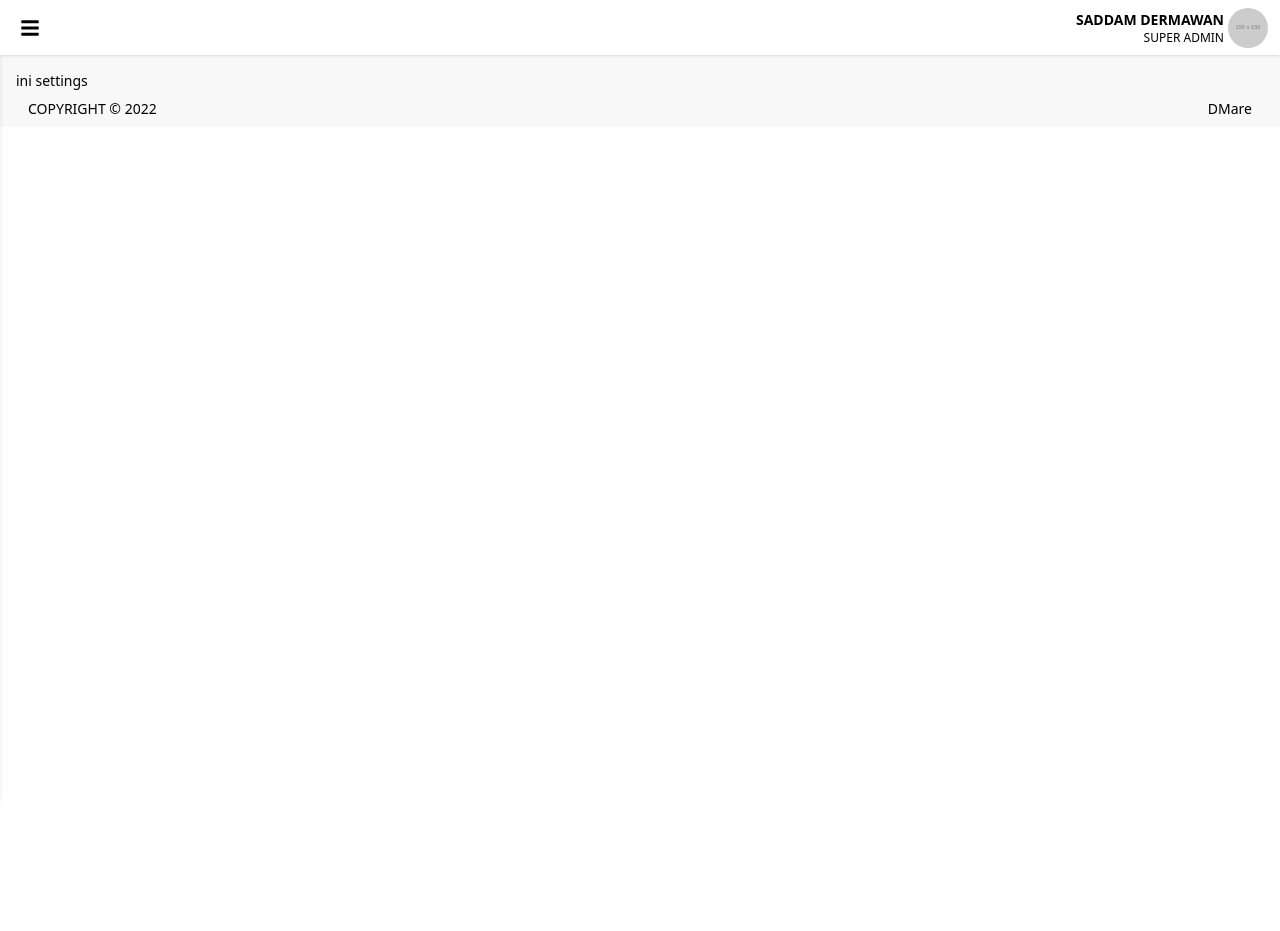
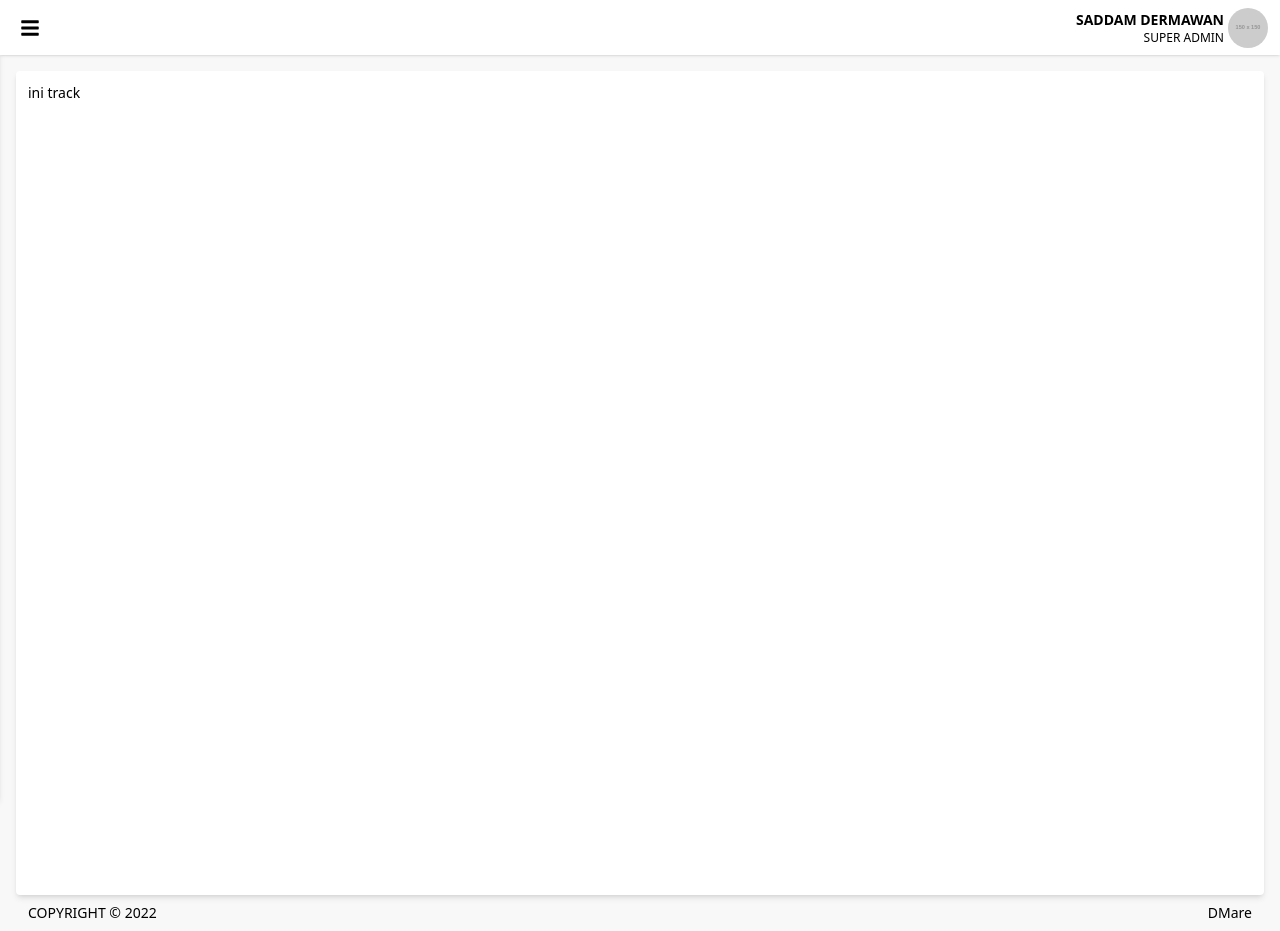
Before and after one commit to saddam-der/template-system-v2, a Next.js app: page /track in a window 1280 px wide. Before the commit the page ends 800 px from the top, so only its background shows below. Built offline with nearby package versions, Linux system fonts and the light colour scheme.

Commit message:
update profile click

```diff
--- a/package.json
+++ b/package.json
@@ -9,6 +9,7 @@
     "lint": "next lint"
   },
   "dependencies": {
+    "@headlessui/react": "^1.7.14",
     "@reduxjs/toolkit": "^1.9.3",
     "@tanem/react-nprogress": "^5.0.33",
     "@tanstack/react-query": "^4.28.0",
--- /dev/null
+++ b/src/components/layouts/config.tsx
@@ -0,0 +1,42 @@
+import { motion, AnimatePresence } from 'framer-motion';
+import { useRouter } from 'next/router';
+
+const variants = {
+  out: {
+    opacity: 0,
+    y: 40,
+    transition: {
+      duration: 0.75,
+    },
+  },
+  in: {
+    opacity: 1,
+    y: 0,
+    transition: {
+      duration: 0.75,
+      delay: 0.5,
+    },
+  },
+};
+
+type Props = {
+  children: React.ReactNode;
+};
+
+export default function Config({ children }: Props) {
+  const router = useRouter();
+
+  return (
+    <AnimatePresence>
+      <motion.div
+        key={router.route}
+        variants={variants}
+        initial="out"
+        animate="in"
+        exit="out"
+      >
+        {children}
+      </motion.div>
+    </AnimatePresence>
+  );
+}
--- a/src/components/layouts/index.tsx
+++ b/src/components/layouts/index.tsx
@@ -4,12 +4,34 @@ import { RootState } from '@store/store';
 import Topbar from './topbar';
 import Sidebar from './sidebar';
 import Footer from './footer';
+import { motion, AnimatePresence } from 'framer-motion';
+import { useRouter } from 'next/router';
+
+const variants = {
+  out: {
+    opacity: 0.25,
+    // y: 40,
+    // transition: {
+    //   duration: 0.75,
+    // },
+  },
+  in: {
+    opacity: 1,
+    // y: 0,
+    // transition: {
+    //   duration: 0.75,
+    //   delay: 0.5,
+    // },
+  },
+};
 
 type Props = {
   children: React.ReactNode;
 };
 
 export default function Layout({ children }: Props) {
+  const router = useRouter();
+
   const sidebarVisible = useSelector(
     (state: RootState) => state.app.themeConfig.layout.sidebar.isActive
   );
@@ -24,8 +46,18 @@ export default function Layout({ children }: Props) {
           sidebarVisible ? '' : 'wrapper__collapsed'
         )}
       >
-        {children}
-        <Footer />
+        <AnimatePresence>
+          <motion.div
+            key={router.route}
+            variants={variants}
+            initial="out"
+            animate="in"
+            exit="out"
+          >
+            {children}
+            <Footer />
+          </motion.div>
+        </AnimatePresence>
       </div>
     </div>
   );
--- a/src/components/layouts/topbar/index.tsx
+++ b/src/components/layouts/topbar/index.tsx
@@ -1,9 +1,10 @@
 import classNames from 'classnames';
-import Image from 'next/image';
 import { FaBars } from 'react-icons/fa';
 import { useDispatch, useSelector } from 'react-redux';
 import { RootState, AppDispatch } from '@store/store';
 import { setSidebarActive } from '@store/slices/appSlice';
+
+import Profile from './profile';
 
 export default function Topbar() {
   const dispatch = useDispatch<AppDispatch>();
@@ -28,14 +29,7 @@ export default function Topbar() {
           </div>
         </div>
         <div className="flex flex-row-reverse items-center h-full">
-          <div className="relative h-10 w-10">
-            <Image
-              src="https://via.placeholder.com/150x150"
-              className="rounded-full h-full cursor-pointer"
-              alt="profile"
-              fill
-            />
-          </div>
+          <Profile />
           <div
             className={classNames(
               'mr-1 cursor-default flex flex-col'
--- /dev/null
+++ b/src/components/layouts/topbar/profile.tsx
@@ -0,0 +1,72 @@
+import { Menu, Transition } from '@headlessui/react';
+import { Fragment, useEffect, useRef, useState } from 'react';
+import classNames from 'classnames';
+import Image from 'next/image';
+
+export default function Profile() {
+  return (
+    <Menu as="div" className="relative h-10 w-10 inline-block text-left">
+      <Menu.Button>
+        <Image
+          src="https://via.placeholder.com/150x150"
+          className="rounded-full h-full cursor-pointer"
+          alt="profile"
+          fill
+        />
+      </Menu.Button>
+      <Transition
+        as={Fragment}
+        enter="transition ease-out duration-100"
+        enterFrom="transform opacity-0 scale-95"
+        enterTo="transform opacity-100 scale-100"
+        leave="transition ease-in duration-75"
+        leaveFrom="transform opacity-100 scale-100"
+        leaveTo="transform opacity-0 scale-95"
+      >
+        <Menu.Items className="absolute right-0 w-56 mt-7 origin-top-right bg-white divide-y divide-gray-100 rounded-md shadow-lg ring-1 ring-black ring-opacity-5 focus:outline-none">
+          <div className="px-1 py-1 ">
+            <Menu.Item>
+              {({ active }) => (
+                <a
+                  href="#"
+                  className={classNames(
+                    active ? 'bg-gray-100 text-gray-900' : 'text-gray-700',
+                    'block px-4 py-2 text-sm'
+                  )}
+                >
+                  Account settings
+                </a>
+              )}
+            </Menu.Item>
+            <Menu.Item>
+              {({ active }) => (
+                <a
+                  href="#"
+                  className={classNames(
+                    active ? 'bg-gray-100 text-gray-900' : 'text-gray-700',
+                    'block px-4 py-2 text-sm'
+                  )}
+                >
+                  Support
+                </a>
+              )}
+            </Menu.Item>
+            <Menu.Item>
+              {({ active }) => (
+                <a
+                  href="#"
+                  className={classNames(
+                    active ? 'bg-gray-100 text-gray-900' : 'text-gray-700',
+                    'block px-4 py-2 text-sm'
+                  )}
+                >
+                  License
+                </a>
+              )}
+            </Menu.Item>
+          </div>
+        </Menu.Items>
+      </Transition>
+    </Menu>
+  );
+}
--- a/src/pages/track/index.tsx
+++ b/src/pages/track/index.tsx
@@ -1,3 +1,9 @@
+import Content from '@components/content';
+
 export default function Track() {
-  return <div className="">ini settings</div>;
+  return (
+    <div className="">
+      <Content>ini track</Content>
+    </div>
+  );
 }
```
Also changed, not shown: 1 other file (tests, documents, lock files or other folders).
